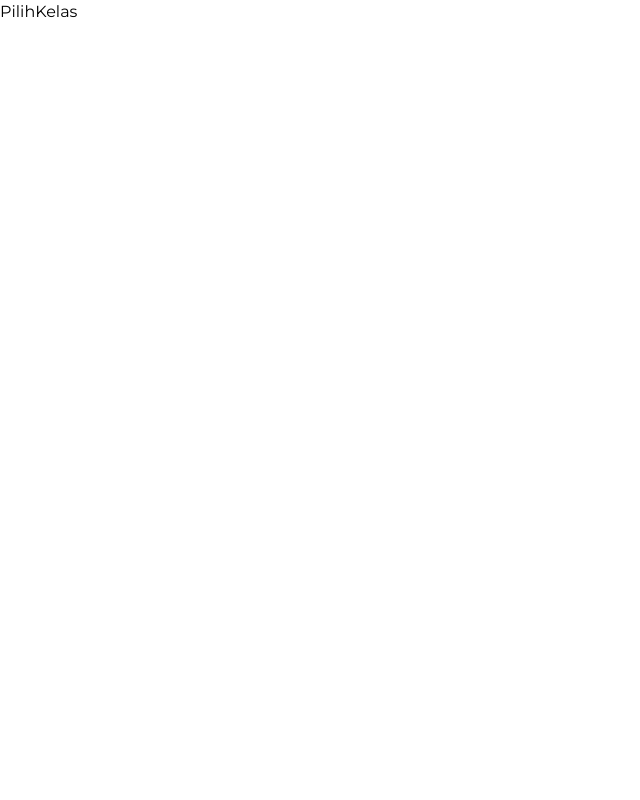
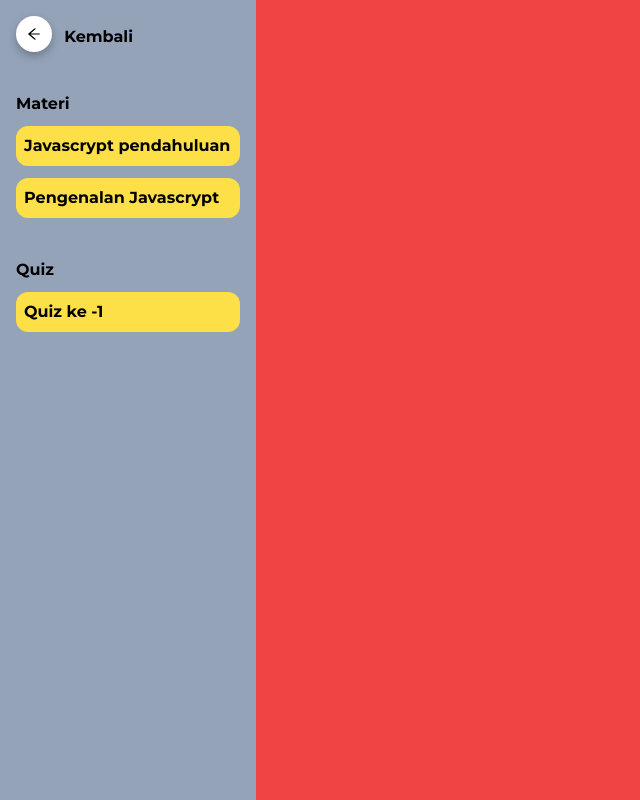
Before and after one commit to waaizulfahmi/admin-g-mooc-4d, a Next.js app: page /kelas/1 in a window 1280 px wide. Shown: the whole page, without its empty margins (0-640 px from the left). Built offline with nearby package versions, Linux system fonts and the light colour scheme; no server answers.

Commit message:
feat: add kelas page

```diff
--- a/src/app/api/auth/[...nextauth]/route.js
+++ b/src/app/api/auth/[...nextauth]/route.js
@@ -1,5 +1,6 @@
 import NextAuth from 'next-auth';
-import { loginApi } from '@/axios/auth';
+// import { loginApi } from '@/axios/auth';
+import axios from 'axios';
 import CredentialsProvider from 'next-auth/providers/credentials';
 
 const handler = NextAuth({
@@ -17,13 +18,31 @@ const handler = NextAuth({
 
             async authorize(credentials) {
                 try {
-                    const response = await loginApi({
-                        email: credentials.email,
-                        password: credentials.password,
-                    });
-                    console.log(response.data);
+                    // const response = await loginApi({
+                    //     email: credentials.email,
+                    //     password: credentials.password,
+                    // });
+                    // console.log(response.data);
 
-                    return response.data;
+                    // return response.data;
+
+                    const res = await axios.post(
+                        'https://nurz.site/api/login',
+                        {
+                            email: credentials.email,
+                            password: credentials.password,
+                        },
+                        {
+                            headers: {
+                                accept: '*/*',
+                                withCredentials: true,
+                                'Content-Type': 'application/json',
+                            },
+                        },
+                    );
+
+                    console.log(res.data.data);
+                    return res.data.data;
                 } catch (error) {
                     throw new Error(error.message);
                 }
--- a/src/app/kelas/[id]/page.js
+++ b/src/app/kelas/[id]/page.js
@@ -1,7 +1,142 @@
 'use client';
 
+// core
+import { useEffect, useState } from 'react';
+import { useParams, useRouter } from 'next/navigation';
+
+// third party
+import { useSession } from 'next-auth/react';
+
+// component
+import ArrowButton from '@/components/atoms/ArrowButton';
+
+// apis
+import { getClassById, getOrCreateHistory } from '@/axios/user';
+
 function PilihKelas() {
-    return <div>PilihKelas</div>;
+    const { data } = useSession();
+    const { id } = useParams();
+    const token = data?.user?.token;
+
+    const [materi, setMateri] = useState([]);
+    const [quiz, setQuiz] = useState([]);
+
+    const router = useRouter();
+
+    const backToClass = () => {
+        router.back();
+    };
+
+    useEffect(() => {
+        if (token) {
+            const fetchApi = async () => {
+                try {
+                    const response = await getClassById({ id, token });
+                    const responseHistory = await getOrCreateHistory({ id_kelas: response.data.id_kelas, token: token });
+                    const materi = response.data.materi;
+                    const quiz = response.data.quiz;
+                    setMateri(materi);
+                    setQuiz(quiz);
+                    console.log(response.data);
+                    console.log('history', responseHistory);
+                } catch (error) {
+                    console.log(error);
+                }
+            };
+            fetchApi();
+        }
+    }, [id, token]);
+
+    const ex_materi = [
+        {
+            id_materi: 1,
+            name: 'Javascrypt pendahuluan',
+            materi: 'Saat ini, pasti Anda sering mendengar Javascript yang kedengarannya menarik tetapi Anda tidak mengetahui apa sih sebenarnya Javascript itu dan bagaimana cara kerjanya. Jika anda ingin menjadi seorang developer, maka tidak heran anda akan menggunakan javascript ini.\n\nBiasanya para developer menggunakan javascript untuk membantu memudahkan pekerjaan mereka, dan membuat pengotomatisan dalam beberapa jenis pemrograman. Kalian tidak perlu khawatir dam bingung karena pada artikel kali ini, Kami akan membahas tentang Javascript beserta cara kerjanya.',
+            url: 'youtube.com',
+            created_at: '2023-08-15T07:02:30.000000Z',
+            updated_at: '2023-08-15T07:02:30.000000Z',
+        },
+        {
+            id_materi: 2,
+            name: 'Pengenalan Javascrypt',
+            materi: 'JavaScript adalah suatu bahasa pemrograman tingkat tinggi dan dinamis. JavaScript populer di internet dan dapat bekerja di sebagian besar penjelajah web populer seperti Google Chrome, Internet Explorer, Mozilla Firefox, Netscape dan Opera. Kode JavaScript dapat disisipkan dalam halaman web menggunakan tag script.',
+            url: 'https://www.youtube.com/embed/upDLs1sn7g4',
+            created_at: '2023-08-21T07:19:06.000000Z',
+            updated_at: '2023-08-21T07:19:06.000000Z',
+        },
+    ];
+
+    const ex_quiz = {
+        id_quiz: 1,
+        question: 'apa pemrogaman yang memanipulasi html?',
+        true_answer: 'A',
+        created_at: null,
+        updated_at: null,
+        deleted_at: null,
+        answer: [
+            {
+                id_answer: 1,
+                kunci: 'A',
+                option: 'Javascrypt',
+                created_at: null,
+                updated_at: null,
+            },
+            {
+                id_answer: 2,
+                kunci: 'B',
+                option: 'PHP',
+                created_at: null,
+                updated_at: null,
+            },
+            {
+                id_answer: 3,
+                kunci: 'C',
+                option: 'Java',
+                created_at: null,
+                updated_at: null,
+            },
+            {
+                id_answer: 4,
+                kunci: 'D',
+                option: 'Python',
+                created_at: null,
+                updated_at: null,
+            },
+        ],
+    };
+
+    return (
+        <>
+            <aside className='fixed left-0 top-0 h-screen w-64 bg-slate-400'>
+                <div className='ml-4 mt-4'>
+                    <ArrowButton onClick={backToClass} /> <span className='ml-2 text-body-2 font-bold'>Kembali</span>
+                    <h1 className='mt-10 font-bold'>Materi</h1>
+                    <div className='mr-4 mt-[10px] flex flex-col gap-3'>
+                        {ex_materi
+                            ? ex_materi.map((materi) => {
+                                  return (
+                                      <div key={materi.id_materi} className='rounded-rad-4 bg-yellow-300 px-2 py-2'>
+                                          <h1 className='font-bold'>{materi.name}</h1>
+                                      </div>
+                                  );
+                              })
+                            : null}
+                    </div>
+                    <h1 className='mt-10 font-bold'>Quiz</h1>
+                    <div>
+                        <div className='mr-4 mt-[10px] flex flex-col gap-3'>
+                            {ex_quiz ? (
+                                <div className='rounded-rad-4 bg-yellow-300 px-2 py-2'>
+                                    <h1 className='font-bold'>Quiz ke -{ex_quiz.id_quiz}</h1>
+                                </div>
+                            ) : null}
+                        </div>
+                    </div>
+                </div>
+            </aside>
+            <div className='h-screen bg-red-500'>Kelas</div>
+        </>
+    );
 }
 
 export default PilihKelas;
--- a/src/axios/user.js
+++ b/src/axios/user.js
@@ -1,5 +1,5 @@
 import { AxiosError } from 'axios';
-import { apiInstance, apiStorageInstance } from './instance';
+import { apiInstance } from './instance';
 
 /*
 @ROUTE : /user
--- /dev/null
+++ b/src/components/organism/VideoFrame.jsx
@@ -0,0 +1,112 @@
+'use client';
+
+import { useEffect, useRef } from 'react';
+import YouTubePlayer from 'youtube-player';
+// import PropTypes from 'prop-types';
+
+const VideoFrame = ({ videoId, isPlaying, setVideoEnded }) => {
+    const playerRef = useRef(null);
+    const lastPlayedTimeRef = useRef(0);
+
+    const getLastPlayedTime = () => {
+        const lastTime = localStorage.getItem(`lastPlayedTime_${videoId}`);
+        return lastTime ? parseFloat(lastTime) : 0;
+    };
+    const handleVideoSize = async (player) => {
+        try {
+            const size = await player.getDuration();
+            console.log(size);
+        } catch (error) {}
+    };
+
+    const handleInitialPlay = () => {
+        const player = YouTubePlayer('player', {
+            videoId: videoId,
+            playerVars: {
+                autoplay: isPlaying ? 1 : 0,
+                controls: 1,
+                modestbranding: 1,
+                showinfo: 0,
+                rel: 0,
+                fs: 1,
+            },
+        });
+
+        playerRef.current = player;
+
+        // Ambil waktu terakhir dari localStorage untuk video saat ini
+        lastPlayedTimeRef.current = getLastPlayedTime();
+        player.seekTo(lastPlayedTimeRef.current);
+
+        // Ketika video diputar, simpan waktu saat video dimulai
+        player.on('stateChange', async (event) => {
+            if (event.data === 1 || event.data === 2) {
+                const currentTime = await player.getCurrentTime();
+                console.log('cur', currentTime);
+                lastPlayedTimeRef.current = currentTime; // Update played time
+                localStorage.setItem(`lastPlayedTime_${videoId}`, currentTime);
+            }
+
+            if (event.data === 0) {
+                setVideoEnded(true);
+                console.log('Video selesai');
+            }
+        });
+        console.log('====================================');
+
+        handleVideoSize(player);
+        // player.stopVideo().then(() => {
+        //     // Every function returns a promise that is resolved after the target function has been executed.
+
+        //     console.log("SUdah selesai");
+        // });
+
+        // player.nextVideo().then
+
+        console.log('====================================');
+    };
+
+    useEffect(() => {
+        handleInitialPlay();
+
+        // event listener untuk mendeteksi keydown pada keyboard
+        const handleKeyDown = (e) => {
+            //Q key clicked
+            if (e.keyCode === 81) {
+                handlePlay();
+            } else if (e.keyCode === 87) {
+                handlePause();
+            }
+        };
+
+        document.addEventListener('keydown', handleKeyDown);
+
+        // hapus event listener saat komponen VideoFrame di-unmount
+        return () => {
+            document.removeEventListener('keydown', handleKeyDown);
+
+            if (playerRef.current) {
+                playerRef.current.destroy();
+            }
+
+            // unmount, simpan waktu terakhir untuk video saat ini
+            localStorage.setItem(`lastPlayedTime_${videoId}`, lastPlayedTimeRef.current.toString());
+        };
+    }, [videoId, isPlaying]);
+
+    const handlePause = () => {
+        if (playerRef.current) {
+            playerRef.current.pauseVideo();
+        }
+    };
+
+    const handlePlay = () => {
+        if (playerRef.current) {
+            playerRef.current.playVideo();
+        }
+    };
+
+    return <div id='player' className='lg:rounded-rad-5' tabIndex='-1'></div>;
+};
+
+export default VideoFrame;
```
